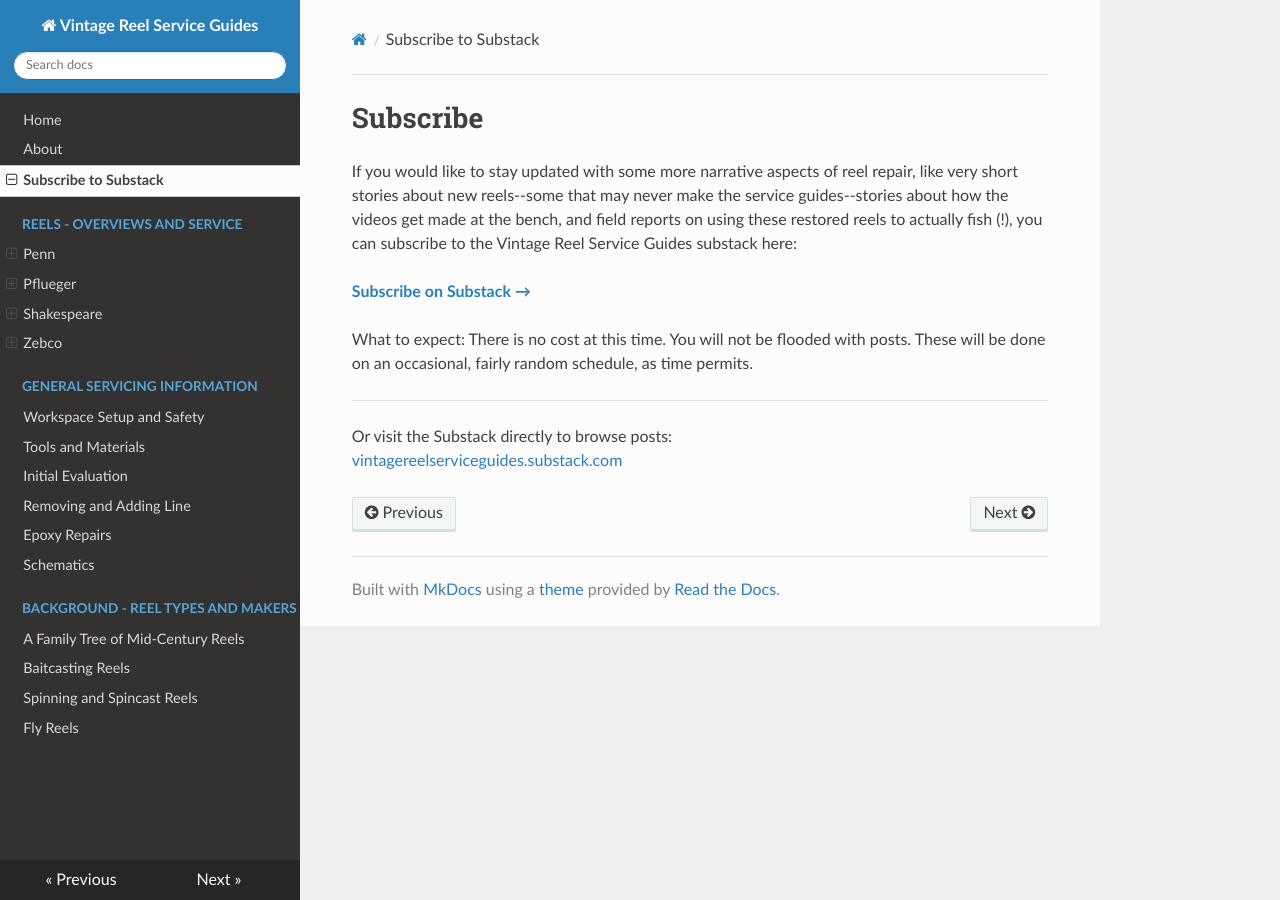
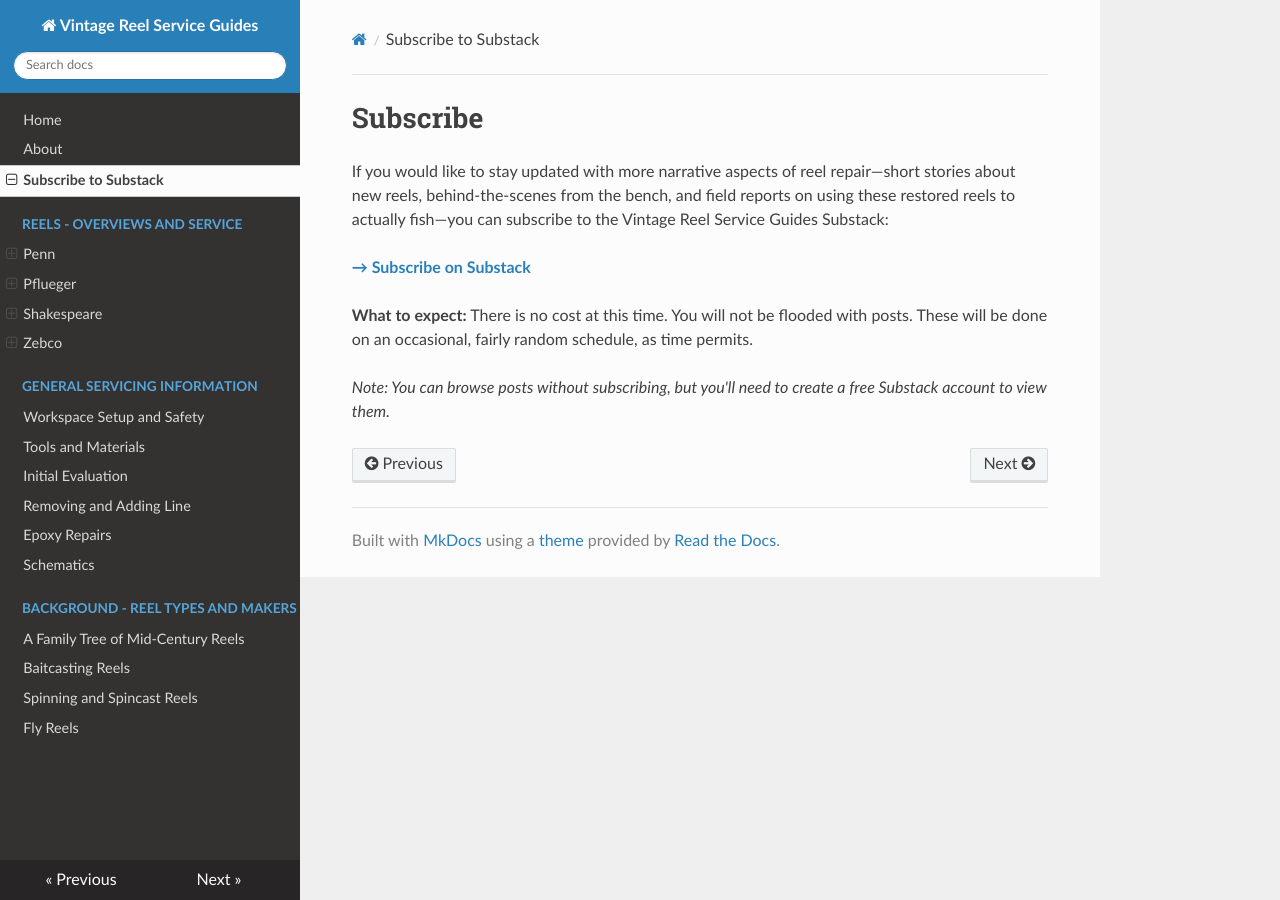
Before and after one commit to john-tech-writer/vintage-reel-service-guides, an MkDocs documentation site: the page built from docs/subscribe-substack.md, in a window 1280 px wide. Built offline with MkDocs 1.6.1, drawn with Linux system fonts in a browser that asks for light colours; nearby versions of some CDN libraries.

Commit message:
refined the substack subscription page a bit

```diff
--- a/docs/subscribe-substack.md
+++ b/docs/subscribe-substack.md
@@ -1,12 +1,9 @@
 # Subscribe
 
-If you would like to stay updated with some more narrative aspects of reel repair, like very short stories about new reels--some that may never make the service guides--stories about how the videos get made at the bench, and field reports on using these restored reels to actually fish (!), you can subscribe to the Vintage Reel Service Guides substack here:
+If you would like to stay updated with more narrative aspects of reel repair—short stories about new reels, behind-the-scenes from the bench, and field reports on using these restored reels to actually fish—you can subscribe to the Vintage Reel Service Guides Substack:
 
-**[Subscribe on Substack →](https://vintagereelserviceguides.substack.com)**
+**[→ Subscribe on Substack](https://vintagereelserviceguides.substack.com)**
 
-What to expect: There is no cost at this time. You will not be flooded with posts. These will be done on an occasional, fairly random schedule, as time permits.
+**What to expect:** There is no cost at this time. You will not be flooded with posts. These will be done on an occasional, fairly random schedule, as time permits.
 
----
-
-Or visit the Substack directly to browse posts:
-[vintagereelserviceguides.substack.com](https://vintagereelserviceguides.substack.com)
+*Note: You can browse posts without subscribing, but you'll need to create a free Substack account to view them.*
```
